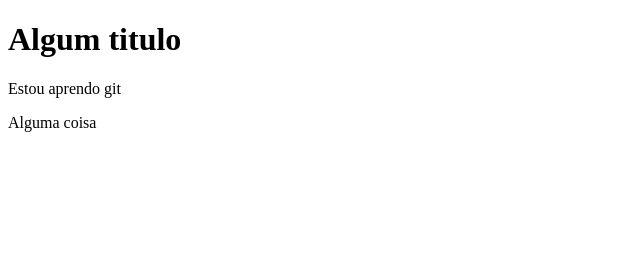
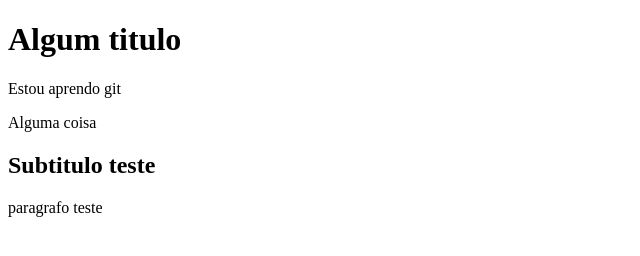
Before and after one commit to DaviWork/testecomandos, a plain HTML site: page index.html in a window 1280 px wide. Shown: the whole page, without its empty margins (0-640 px from the left). Drawn offline with Linux system fonts and the light colour scheme.

Commit message:
titulos de teste

```diff
--- a/index.html
+++ b/index.html
@@ -9,5 +9,7 @@
     <h1>Algum titulo</h1>
     <p>Estou aprendo git</p>
     <p>Alguma coisa</p>
+    <h2>Subtitulo teste</h2>
+    <p>paragrafo teste</p>
 </body>
 </html>
```
